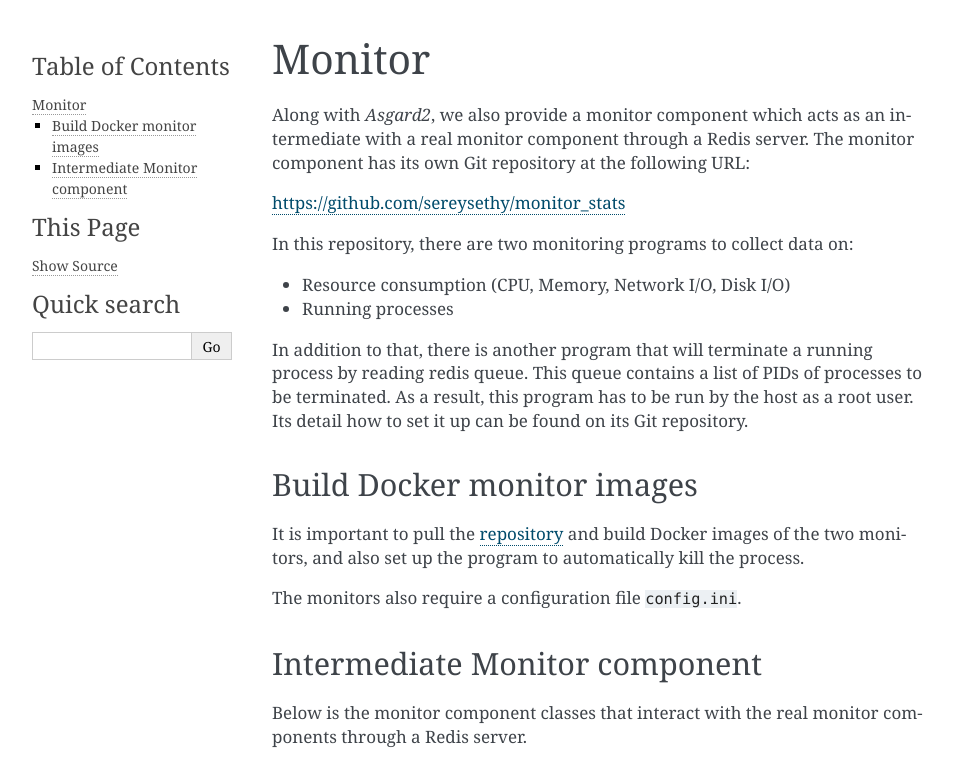
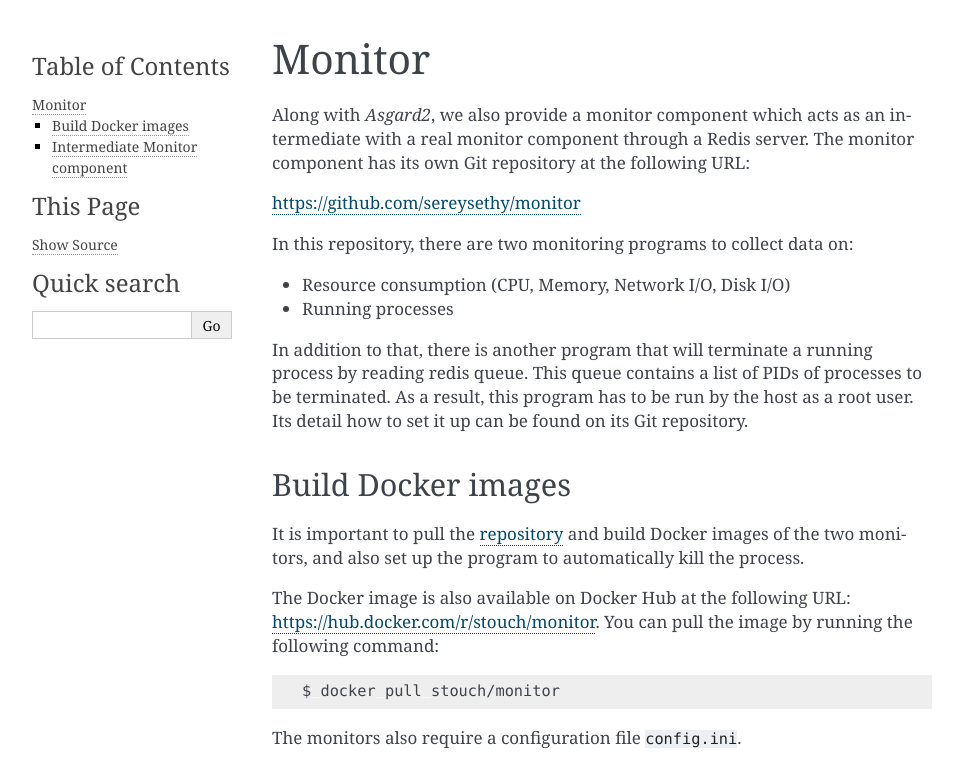
Before and after one commit to sereysethy/asgard, a Sphinx documentation site: the page built from docs/source/monitor.rst, in a window 1280 px wide, cut to the strip 0-762 px from the top of the page. Shown: the whole strip, without its empty margins (148-1111 px from the left). Built offline with Sphinx 7.4.7, drawn with Linux system fonts in a browser that asks for light colours.

Commit message:
Update git repo for Monitor component

```diff
--- a/docs/source/monitor.rst
+++ b/docs/source/monitor.rst
@@ -7,7 +7,7 @@ which acts as an intermediate with a real monitor component
 through a Redis server. The monitor component has its own
 Git repository at the following URL:
 
-`https://github.com/sereysethy/monitor_stats <https://github.com/sereysethy/monitor_stats>`_
+`https://github.com/sereysethy/monitor <https://github.com/sereysethy/monitor>`_
 
 In this repository, there are two monitoring programs to collect
 data on:
@@ -21,12 +21,19 @@ a list of PIDs of processes to be terminated. As a result,
 this program has to be run by the host as a root user.
 Its detail how to set it up can be found on its Git repository.
 
-Build Docker monitor images
+Build Docker images
 ===========================
 
-It is important to pull the `repository <https://github.com/sereysethy/monitor_stats>`_ and build Docker images
+It is important to pull the `repository <https://github.com/sereysethy/monitor>`_ and build Docker images
 of the two monitors, and also set up the program to automatically kill
 the process.
+
+The Docker image is also available on Docker Hub at the following URL: https://hub.docker.com/r/stouch/monitor.
+You can pull the image by running the following command:
+
+.. code-block:: bash
+
+    $ docker pull stouch/monitor
 
 The monitors also require a configuration file ``config.ini``.
 
```
